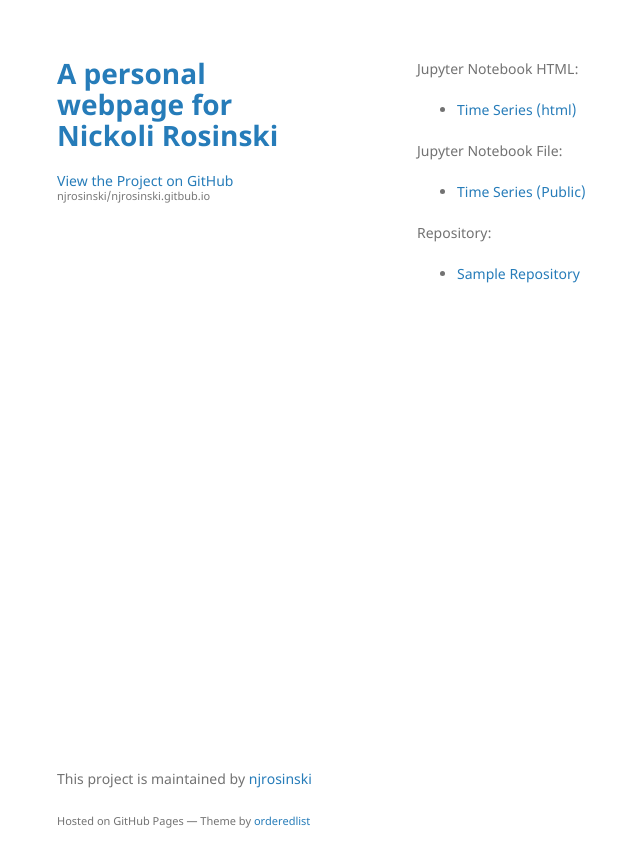
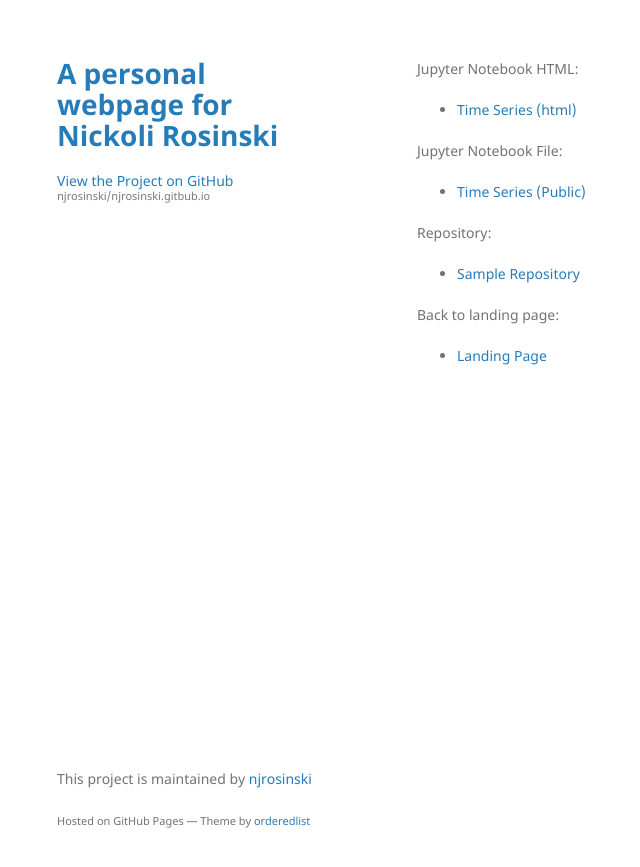
Before and after one commit to njrosinski/njrosinski.gitbub.io, a Jekyll site: the page built from module3/index.md, in a window 1280 px wide. Shown: the top 867 px of the page, without its empty margins (153-793 px from the left). Built offline with Jekyll 4.4.1, drawn with Linux system fonts in a browser that asks for light colours; our own code applies the rules of GitHub Pages for plain Markdown files; the repository's description, which GitHub fills in, is left out.

Commit message:
Update index.md

```diff
--- a/module3/index.md
+++ b/module3/index.md
@@ -10,3 +10,6 @@ Jupyter Notebook File:
 
 Repository:
 - [Sample Repository](https://github.com/njrosinski/sample)
+
+Back to landing page:
+- [Landing Page](https://njrosinski.github.io/module3/)
```
